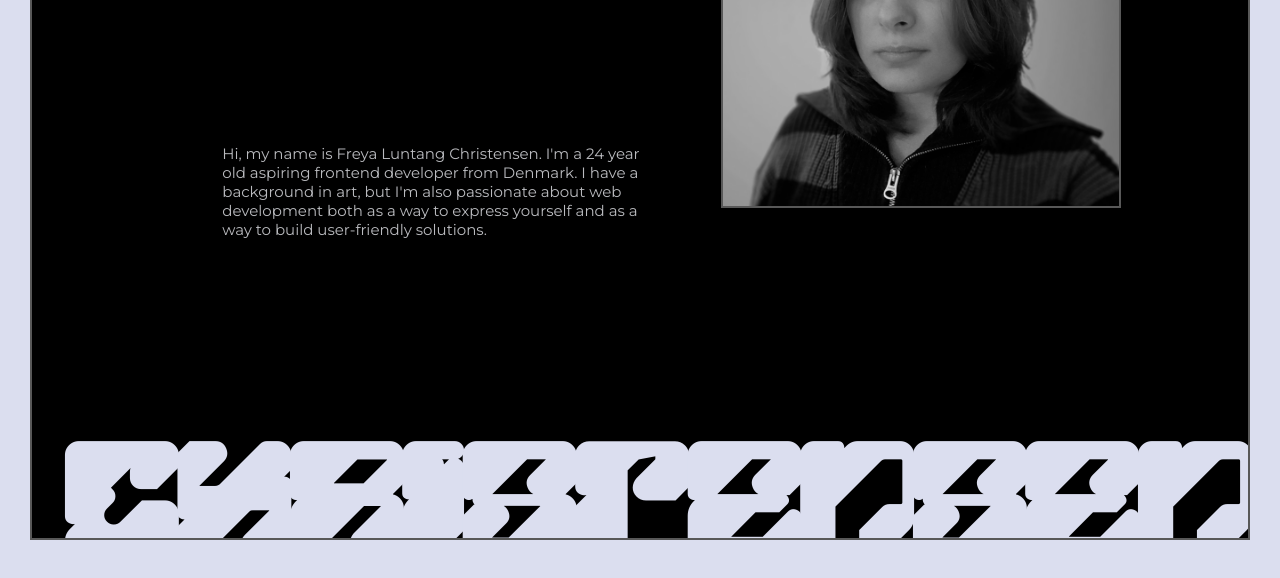
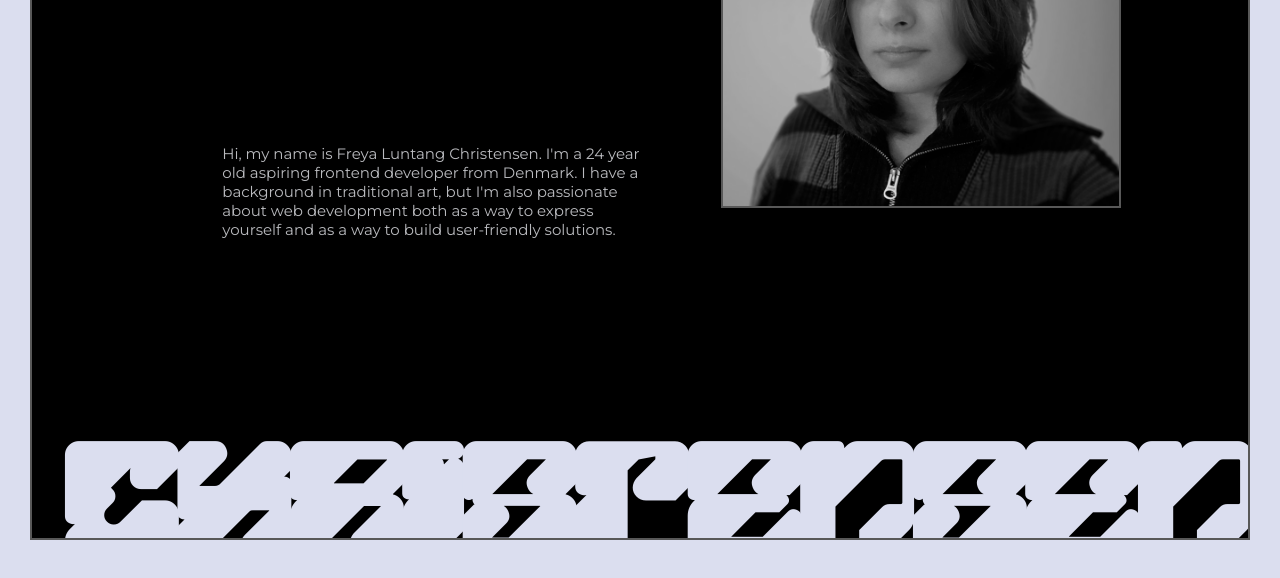
Before and after one commit to FreyaRLC/Personal-Professional-Website, a plain HTML site: page index.html in a window 1280 px wide. Shown: the part 284-862 px from the top of the page. Drawn offline with Linux system fonts and the light colour scheme.

Commit message:
about section added "traditional" before art

```diff
--- a/index.html
+++ b/index.html
@@ -40,7 +40,7 @@
       <div class="about_container">
         <div class="about-content">
         <p>
-          Hi, my name is Freya Luntang Christensen. I'm a 24 year old aspiring frontend developer from Denmark. I have a background in art, but I'm also passionate about web development both as a way to express yourself and as a way to build user-friendly solutions.
+          Hi, my name is Freya Luntang Christensen. I'm a 24 year old aspiring frontend developer from Denmark. I have a background in traditional art, but I'm also passionate about web development both as a way to express yourself and as a way to build user-friendly solutions.
         </p>
       </div>
       </div>
```
